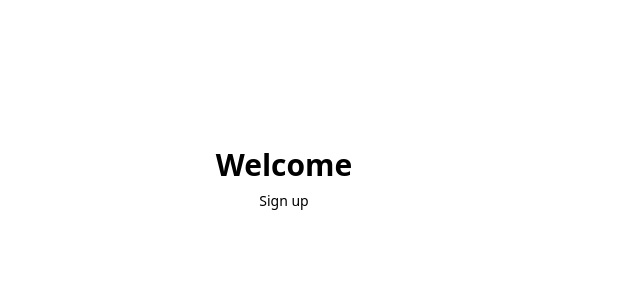
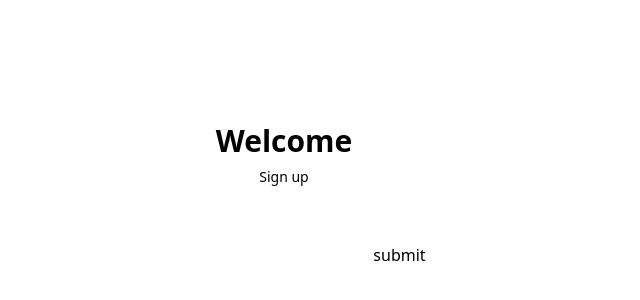
Before and after one commit to swarupcs/WhatsApp, a React (Create React App) app in the folder whatsapp_frontend/: page /register in a window 1280 px wide. Shown: the part 236-536 px from the top of the page, without its empty margins (356-996 px from the left). Built offline with nearby package versions, Linux system fonts and the light colour scheme; what redux-persist-transform-filter would draw is missing.

Commit message:
Adding and explaining react hook form and use it with yup

```diff
--- a/whatsapp_frontend/package.json
+++ b/whatsapp_frontend/package.json
@@ -3,18 +3,21 @@
   "version": "0.1.0",
   "private": true,
   "dependencies": {
+    "@hookform/resolvers": "^3.3.4",
     "@reduxjs/toolkit": "^2.0.1",
     "@testing-library/jest-dom": "^5.17.0",
     "@testing-library/react": "^13.4.0",
     "@testing-library/user-event": "^13.5.0",
     "react": "^18.2.0",
     "react-dom": "^18.2.0",
+    "react-hook-form": "^7.49.3",
     "react-redux": "^9.1.0",
     "react-router-dom": "^6.21.2",
     "react-scripts": "5.0.1",
     "redux-persist": "^6.0.0",
     "redux-persist-transform-filter": "^0.0.22",
-    "web-vitals": "^2.1.4"
+    "web-vitals": "^2.1.4",
+    "yup": "^1.3.3"
   },
   "scripts": {
     "start": "react-scripts start",
--- a/whatsapp_frontend/src/components/auth/RegisterForm.jsx
+++ b/whatsapp_frontend/src/components/auth/RegisterForm.jsx
@@ -1,6 +1,21 @@
 import React from 'react'
+import {useForm} from "react-hook-form";
+import { yupResolver } from "@hookform/resolvers/yup";
+import { signUpSchema } from '../../utils/validation';
 
 function RegisterForm() {
+  const {
+    register,
+    handleSubmit,
+    watch,
+    formState: { errors },
+  } = useForm({
+    resolver: yupResolver(signUpSchema),
+  });
+
+  const onSubmit = (data) => console.log(data);
+  console.log("values", watch());
+  console.log("errors", errors);
   return (
     <div className='h-screen w-full flex items-center justify-center overflow-hidden'>
       {/* Container */}
@@ -11,7 +26,12 @@ function RegisterForm() {
             <p className='mt-2 text-sm'>Sign up</p>
         </div>
         {/* Form */}
-        <form className='mt-6 space-y-6'></form>
+        <form
+        onSubmit={handleSubmit(onSubmit)}
+         className='mt-6 space-y-6'>
+          <input type="text" {...register("name", { required: true })} />
+          <button type='submit'>submit</button>
+         </form>
       </div>
     </div>
   )
--- /dev/null
+++ b/whatsapp_frontend/src/utils/validation.js
@@ -0,0 +1,5 @@
+import * as Yup from "yup";
+
+export const signUpSchema = Yup.object({
+    name: Yup.string().required("Full name is required"),
+});
```
Also changed, not shown: 1 other file (tests, documents, lock files or other folders).
